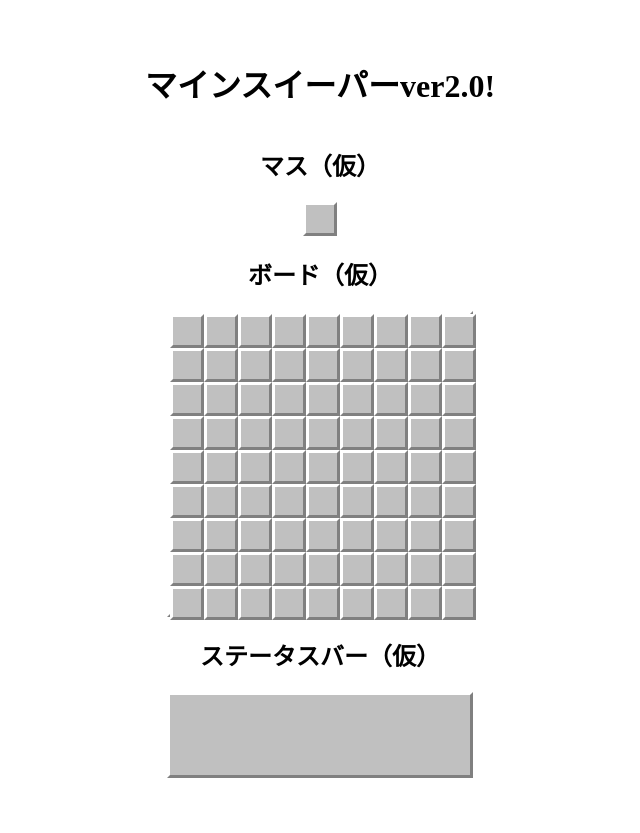
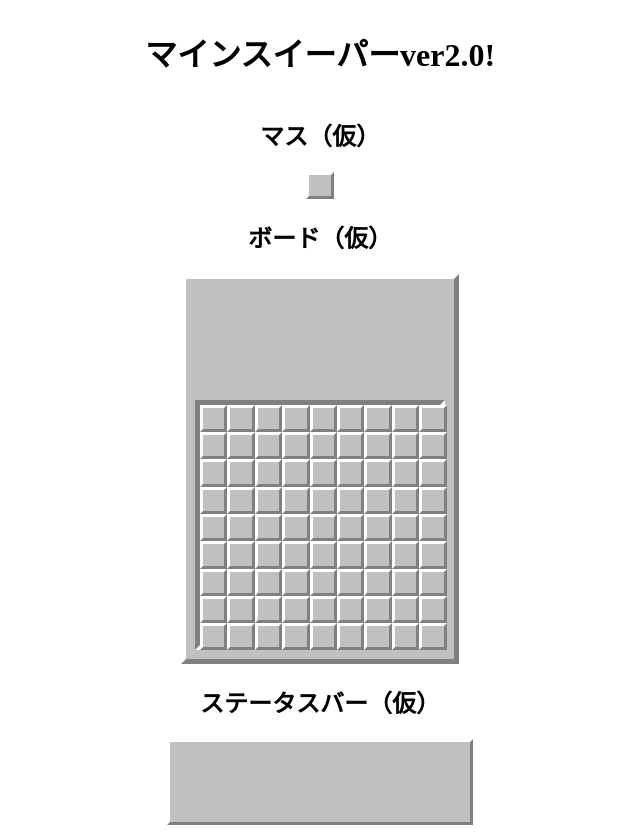
Before and after one commit to rui319420/minesweeper-ver2.0, a Next.js app: page / in a window 1280 px wide. Shown: the whole page, without its empty margins (320-960 px from the left). Built offline with nearby package versions, Linux system fonts and the light colour scheme.

Commit message:
style: ajust Cellbox and Board size

```diff
--- a/src/app/page.tsx
+++ b/src/app/page.tsx
@@ -4,6 +4,7 @@ import { useState, useEffect } from "react";
 import { Board } from "../components/Board/Board"
 import { Cell } from "../components/Cell/Cell";
 import { StatusBar } from "../components/StatusBar/StatusBar";
+
 
 
 export default function Home() {
--- a/src/components/Board/Board.module.css
+++ b/src/components/Board/Board.module.css
@@ -1,12 +1,25 @@
 .Board {
+  display: grid;
+  background-color: #c0c0c0;
+  width: 268px;
+  height: 380px;
+  border-top: 5px solid #fff;
+  border-left: 5px solid #fff;
+  border-right: 5px solid #808080;
+  border-bottom: 5px solid #808080;
+  justify-content: center;
+  align-items: end;
+}
+
+.CellBox {
   display: grid;
   grid-template-columns: repeat(9, 1fr);
   background-color: #c0c0c0;
-  width: 300px;
-  height: 300px;
-  border: 2px solid #808080;
-  border-top: 3px solid #fff;
-  border-left: 3px solid #fff;
-  border-right: 3px solid #808080;
-  border-bottom: 3px solid #808080;
+  width: 240px;
+  height: 240px;
+  border-top: 5px solid #808080;
+  border-left: 5px solid #808080;
+  border-right: 5px solid #fff;
+  border-bottom: 5px solid #fff;
+  margin-bottom: 9px;
 }
--- a/src/components/Board/Board.tsx
+++ b/src/components/Board/Board.tsx
@@ -7,9 +7,11 @@ export function Board() {
 
   return (
     <div className={styles.Board}>
-      {cells.map((_, index) => (
-        <Cell key={index}></Cell>
-      ))}
+      <div className={styles.CellBox}>
+        {cells.map((_, index) => (
+          <Cell key={index}></Cell>
+        ))}
+      </div>
     </div>
   )
 }
--- a/src/components/Cell/Cell.module.css
+++ b/src/components/Cell/Cell.module.css
@@ -1,9 +1,8 @@
 .Cell {
   display: grid;
   background-color: #c0c0c0;
-  width: 28px;
-  height: 28px;
-  border: 2px solid #808080;
+  width: 21.4px;
+  height: 21.3px;
   border-top: 3px solid #fff;
   border-left: 3px solid #fff;
   border-right: 3px solid #808080;
```
